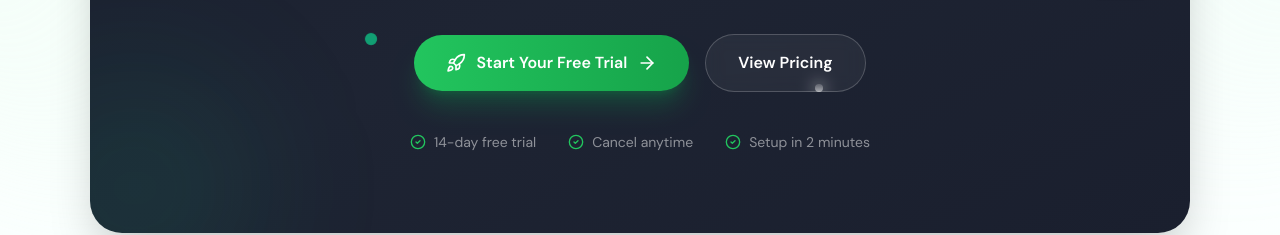
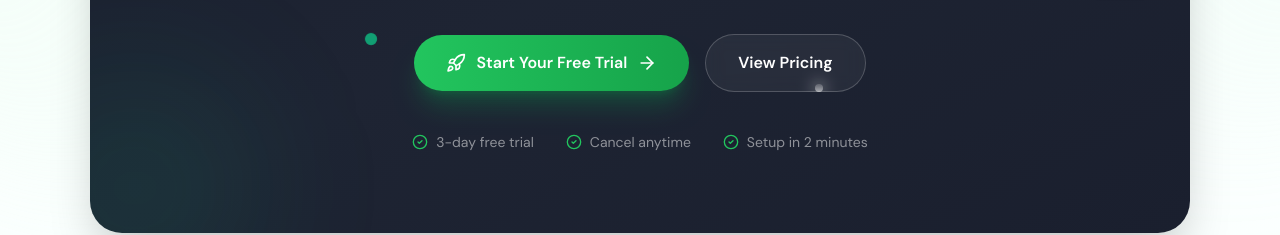
Before and after one commit to Dondee2006/Ranklite, a Next.js app: page / in a window 1280 px wide. Shown: the part 11031-11266 px from the top of the page. Built offline with nearby package versions, Linux system fonts and the light colour scheme.

Commit message:
Auto-sync after agent response

```diff
--- a/src/components/sections/cta-section.tsx
+++ b/src/components/sections/cta-section.tsx
@@ -61,7 +61,7 @@ export default function CtaSection() {
             </div>
 
             <div className="mt-10 flex flex-wrap items-center justify-center gap-x-8 gap-y-3">
-              {["14-day free trial", "Cancel anytime", "Setup in 2 minutes"].map((item) => (
+              {["3-day free trial", "Cancel anytime", "Setup in 2 minutes"].map((item) => (
                 <div key={item} className="flex items-center gap-2 text-[14px] text-white/50">
                   <CheckCircle2 className="h-4 w-4 text-[#22C55E]" />
                   <span>{item}</span>
```
